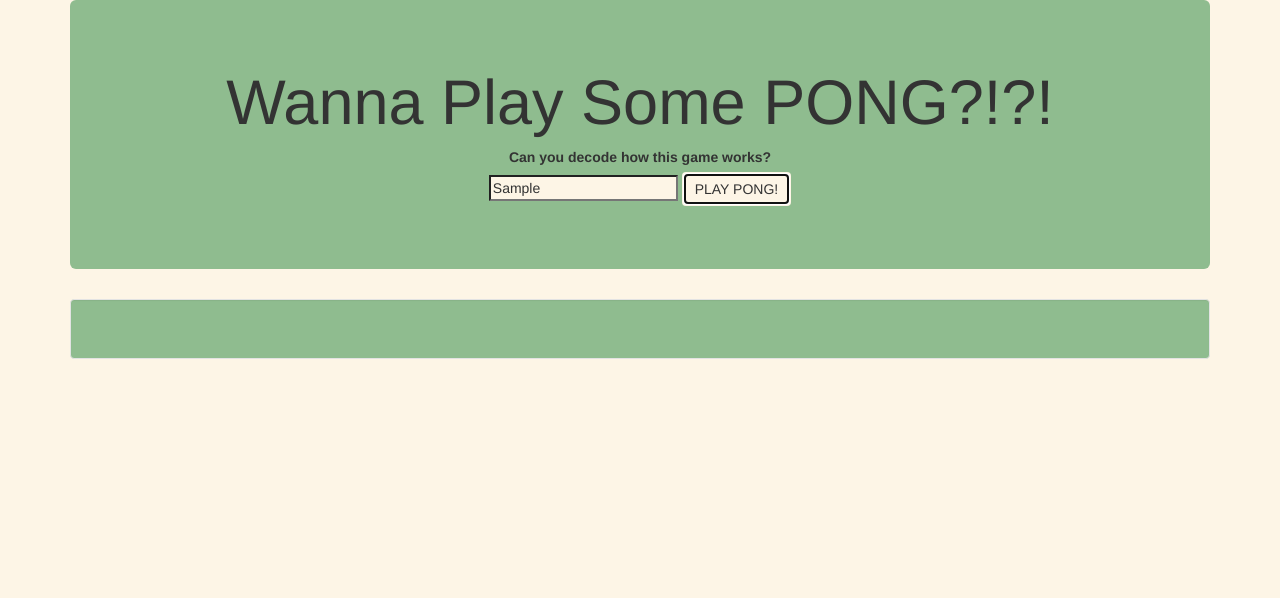
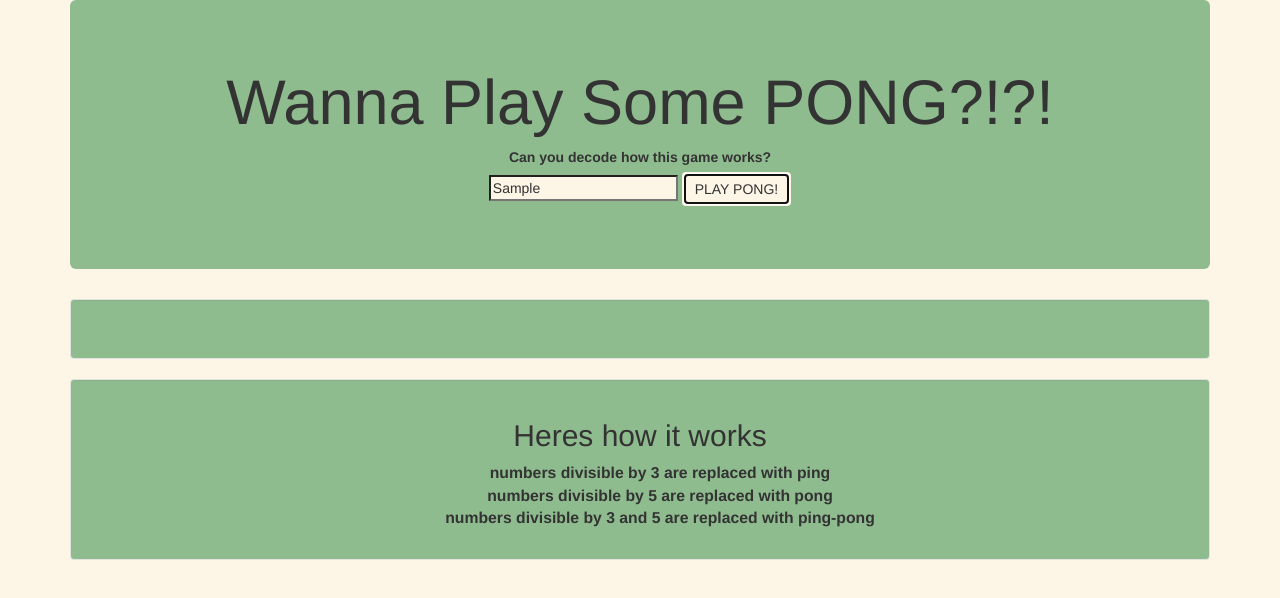
Before and after one commit to Sean-Peterson/ping-pong, a plain HTML site: page index.html in a window 1280 px wide. Both pictures are taken after typing "Sample" into the empty fields and a click on the button "PLAY PONG!". Drawn offline with nearby package versions, Linux system fonts and the light colour scheme.

Commit message:
add final styling and an explanation about how it works

```diff
--- a/css/styles.css
+++ b/css/styles.css
@@ -49,3 +49,14 @@ ul.regular li {
   text-align: center;
   color: white;
 }
+
+#explanation {
+  text-align: center;
+  font-size: .75em;
+  background-color: darkseagreen;
+  display: none;
+}
+
+#explanation ul {
+  list-style-type: none;
+}
--- a/index.html
+++ b/index.html
@@ -44,5 +44,15 @@
         </div>
       </div>
     </div>
+    <div class="well" id="explanation">
+      <div>
+        <h2>Heres how it works</h2>
+        <ul>
+          <li>numbers divisible by 3 are replaced with ping</li>
+          <li>numbers divisible by 5 are replaced with pong</li>
+          <li>numbers divisible by 3 and 5 are replaced with ping-pong</li>
+        </ul>
+      </div>
+    </div>
   </body>
 </html>
--- a/js/scripts.js
+++ b/js/scripts.js
@@ -3,6 +3,7 @@ $(document).ready(function() {
   $("form").submit(function(event) {
     event.preventDefault();
     $("#list").show();
+    $("#explanation").show();
     var number = $("#userInput").val();
     var nArray = array(number);
     nArray.forEach(function(n) {
```
